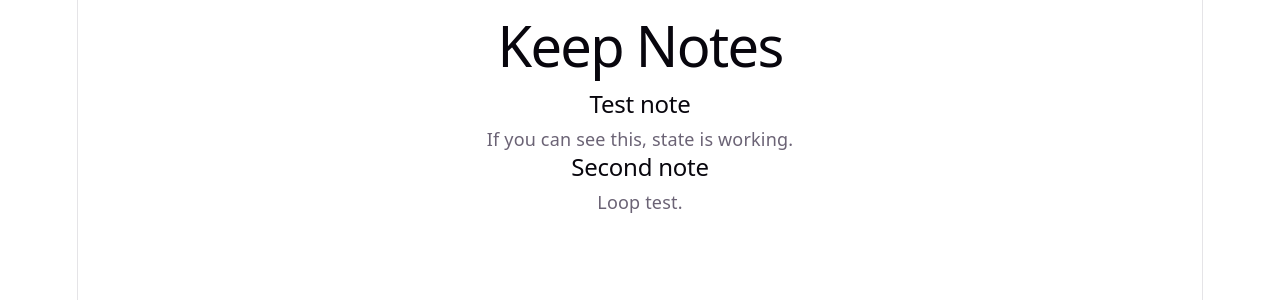
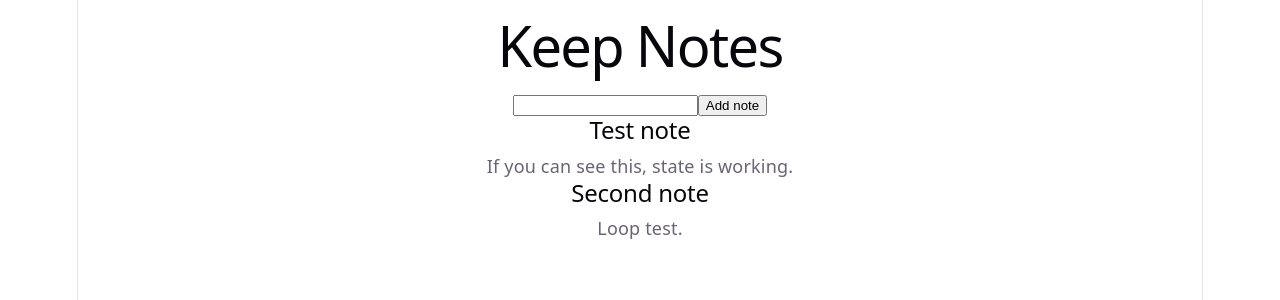
Before and after one commit to nezokuhle1-arch/keepmythings-react, a React (Vite) app: page / in a window 1280 px wide. Shown: the top 300 px of the page. Built offline with nearby package versions, Linux system fonts and the light colour scheme.

Commit message:
Add CreateNoteForm with working add-note functionality

```diff
--- a/src/App.jsx
+++ b/src/App.jsx
@@ -1,5 +1,6 @@
 import { useState } from 'react';
 import NoteCard from './components/NoteCard';
+import CreateNoteForm from './components/CreateNoteForm';
 
 function App() {
   const [notes, setNotes] = useState([
@@ -19,9 +20,23 @@ function App() {
 
   ]);
 
+  // This function adds a new note to the notes state
+  function handleAddNote(text) {
+    const newNote = {
+      id: Date.now(),
+      title: '',
+      content: text,
+      pinned: false,
+      archived: false
+    };
+    // This adds the new note to the notes state
+    setNotes([...notes, newNote]);
+  }
+
   return (
     <div>
       <h1>Keep Notes</h1>
+      <CreateNoteForm onAddNote={handleAddNote} />
       {notes.map((note) => (
         <NoteCard key={note.id} note={note} /> // The NoteCard component is imported from NoteCard.jsx and is used to display the note.
       ))}
--- /dev/null
+++ b/src/components/CreateNoteForm.jsx
@@ -0,0 +1,20 @@
+import { useState } from 'react';
+
+function CreateNoteForm({ onAddNote }) {
+  const [text, setText] = useState('');
+
+  function handleSubmit(e) {
+    e.preventDefault(); // This stops the page from reloading the forms do this by default
+    onAddNote(text); // This calls the onAddNote function with the text state when the form is submitted
+    setText(''); // This clears the input back to empty
+  }
+
+  return (
+    <form onSubmit={handleSubmit}>
+      <input type="text" value={text} onChange={(e) => setText(e.target.value)} />
+      <button type="submit">Add note</button>
+    </form>
+  );
+}
+
+export default CreateNoteForm;
```
